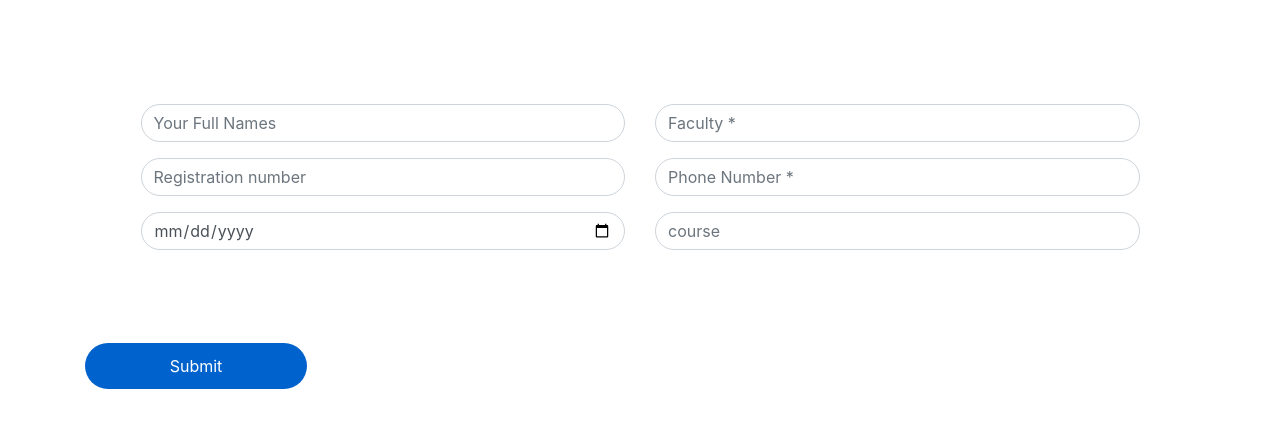
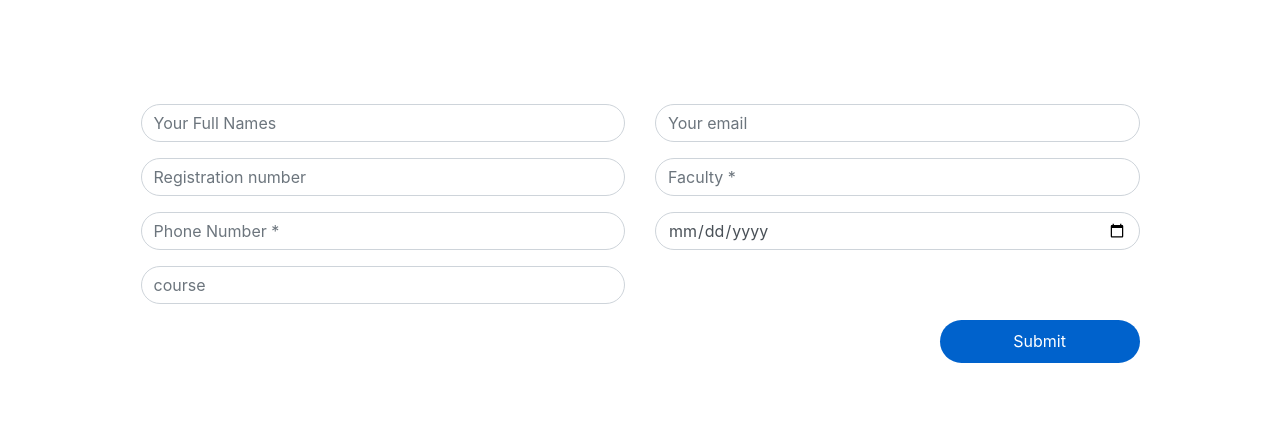
Before and after one commit to AMfalme/chatbot, a Flask app: page / in a window 1280 px wide. Shown: the part 56-484 px from the top of the page. Run offline with Flask 2, Linux system fonts and the light colour scheme; parts of the project's set-up code (start-up, migrations or seed data) failed here and were passed over; some libraries are stand-ins or nearby versions.

Commit message:
- send registration data to the database - generate a dummy report on the students based on faculty - create user model and use sqlAlchemy to relate to the DB - connect the js event listeners and handler to send data correctly (REST AP I) to the flask app

```diff
--- a/app.py
+++ b/app.py
@@ -1,13 +1,74 @@
-from flask import Flask, render_template, request, jsonify
+from crypt import methods
+from unicodedata import name
+from flask import Flask, render_template, request, jsonify, redirect, url_for
 from chat import get_response
+from flask_sqlalchemy import SQLAlchemy
+from datetime import datetime
+
+
 
 app = Flask(__name__)
+app.config['SQLALCHEMY_DATABASE_URI'] = 'sqlite:////tmp/test.db'
+
+date_format = '%Y-%m-%d'
+
+db = SQLAlchemy(app)
+
+class Student(db.Model):
+    FACULTY_TYPES = [
+        ('admin', 'Admin'),
+        ('regular-user', 'Regular user')
+    ]
+    id = db.Column(db.Integer, primary_key=True)
+    username = db.Column(db.String(80), nullable=False)
+    email = db.Column(db.String(120), unique=True, nullable=False)
+    DOB = db.Column(db.DateTime(), nullable=False, default=datetime.utcnow)
+    faculty = db.Column(ChoiceTypes(FACULTY_TYPES), nullable=False)
+    reg_no = db.Column(db.String(80), unique= True, nullable=False)
+    course = db.Column(db.String(80), nullable=False)
+    def __repr__(self):
+        return '<User %r>' % self.username
+
 
 
 @app.get("/")
 def index_get():
     return render_template("registration.html")
 
+
+@app.post("/register")
+def register():
+    data = request.get_json()
+    username = data["names"]
+    email = data["email"]
+    DOB = data["DOB"]
+    faculty = data["faculty"]
+    reg_no = data["reg_no"]
+    course = data["course"]
+
+    try:
+        date_obj = datetime.strptime(DOB, date_format)
+        print(date_obj)
+    except ValueError:
+        print("Incorrect data format, should be YYYY-MM-DD")
+
+    new_student = Student(
+        username = username,
+        email=email,
+        # DOB=date_obj,
+        faculty=faculty,
+        reg_no=reg_no,
+        course=course,
+        )
+    db.session.add(new_student)
+    db.session.commit()
+    return redirect('/chat')
+
+
+
+@app.get("/chat")
+def chat():
+    return render_template('index.html')
 
 @app.post("/predict")
 def predict():
@@ -22,5 +83,12 @@ def predict():
     return jsonify(message)
 
 
+@app.get("/report")
+def report():
+    data = {'Task' : 'Hours per Day', 'FOBE' : 5, 'ENGINEERING' : 11, 'FAMECO' : 2, 'CIT' : 2, 'MEDICINE' : 2, 'FOST' : 7}
+    #print(data)
+    return render_template('pie-chart.html', data=data)
+
+
 if __name__ == "__main__":
     app.run(debug=True)
--- a/chat.py
+++ b/chat.py
@@ -88,4 +88,3 @@ if __name__ == "__main__":
             break
 
         resp = get_response(sentence)
-        print(resp)
--- a/nltk_utils.py
+++ b/nltk_utils.py
@@ -4,8 +4,6 @@ nltk.download('punkt')
 from nltk.stem.porter import PorterStemmer
 
 from nltk.chat.util import Chat, reflections
-
-print(reflections)
 
 stemmer = PorterStemmer()
 
--- a/requirements.txt
+++ b/requirements.txt
@@ -1,5 +1,7 @@
 click==8.1.3
 Flask==2.1.3
+Flask-SQLAlchemy==2.5.1
+greenlet==1.1.2
 importlib-metadata==4.12.0
 itsdangerous==2.1.2
 Jinja2==3.1.2
@@ -8,6 +10,8 @@ MarkupSafe==2.1.1
 nltk==3.7
 numpy==1.21.6
 regex==2022.7.9
+SQLAlchemy==1.4.39
+tk==0.1.0
 torch==1.12.0
 tqdm==4.64.0
 typing_extensions==4.3.0
--- a/static/css/style.css
+++ b/static/css/style.css
@@ -54,11 +54,7 @@ body {
 }
 
 .send__button {
-    /* padding: 6px;
-    background: transparent;
-    border: none;
-    outline: none;
-    cursor: pointer; */
+
     padding: 6px;
     background: #0008ff9c;
     border: 1px solid #eee;
@@ -238,4 +234,5 @@ body {
     cursor: pointer;
     background: #0062cc;
     color: #fff;
+    float: right;
 }
--- a/templates/registration.html
+++ b/templates/registration.html
@@ -1,9 +1,9 @@
 <!DOCTYPE html>
 <html lang="en">
 <link rel="stylesheet" href="{{ url_for('static', filename='css/style.css') }}">
+<script src="//cdnjs.cloudflare.com/ajax/libs/jquery/3.2.1/jquery.min.js"></script>
 <link href="//maxcdn.bootstrapcdn.com/bootstrap/4.1.1/css/bootstrap.min.css" rel="stylesheet" id="bootstrap-css">
 <script src="//maxcdn.bootstrapcdn.com/bootstrap/4.1.1/js/bootstrap.min.js"></script>
-<script src="//cdnjs.cloudflare.com/ajax/libs/jquery/3.2.1/jquery.min.js"></script>
 <head>
     <meta charset="UTF-8">
     <title>Chatbot</title>
@@ -20,45 +20,51 @@
       </nav>
 <div class="container register-form">
 
-    <div class="form">
+    <form id="registration-form" class="form" method="POST">
 
         <div class="form-content">
             <div class="row">
-                <div class="col-md-6">
-                    <div class="form-group">
-                        <input type="text" class="form-control" name="names" placeholder="Your Full Names " value=""/>
+
+                    <div class="form-group col-md-6">
+                        <input type="text" class="form-control" name="names" placeholder="Your Full Names "  required/>
                     </div>
-                    <div class="form-group">
-                        <input type="text" class="form-control" name="reg_no" placeholder="Registration number" value=""/>
+                    <div class="form-group col-md-6">
+                        <input type="text" class="form-control" name="email" placeholder="Your email" required />
                     </div>
-                </div>
-                <div class="col-md-6">
-                    <div class="form-group">
-                        <input type="text" class="form-control" name="faculty" placeholder="Faculty *" value=""/>
-                    </div>
-                    <div class="form-group">
-                        <input type="text" class="form-control" name="phonenumber" placeholder="Phone Number *" value=""/>
+                    <div class="form-group col-md-6">
+                        <input type="text" class="form-control" name="reg_no" placeholder="Registration number" required />
                     </div>
 
-                </div>
-                <div class="col-md-6">
-                    <div class="form-group">
-                        <input type="date" class="form-control" placeholder="Year of study *" value=""/>
+
+                    <div class="form-group col-md-6">
+                        <input type="text" class="form-control" name="faculty" placeholder="Faculty *" required />
+                    </div>
+                    <div class="form-group col-md-6">
+                        <input type="text" class="form-control" name="phonenumber" placeholder="Phone Number *" required />
                     </div>
 
-                </div>
-                <div class="col-md-6">
 
-                    <div class="form-group">
-                        <input type="text" class="form-control" placeholder="course " value=""/>
+
+                    <div class="form-group col-md-6">
+                        <input type="date" class="form-control" pattern="\d{4}-\d{2}-\d{2}" name="DOB" placeholder="Year of study *" required />
                     </div>
-                </div>
 
-                </div>
+
+
+
+                    <div class="form-group col-md-6">
+                        <input type="text" class="form-control" name="course" placeholder="course " required />
+                    </div>
+
+
             </div>
-            <button type="button" class="btnSubmit">Submit</button>
+            <button class="btnSubmit">Submit</button>
         </div>
-    </div>
+
+    </form>
 </div>
+
+
+<script src="{{ url_for('static', filename='js/sendForm.js') }}"></script>
 </body>
 </html>
```
Also changed, not shown: model.py (+13 -10 lines), static/js/app.js (+6 -2 lines), static/js/sendForm.js (added, +50 -0 lines), templates/pie-chart.html (added, +38 -0 lines).
